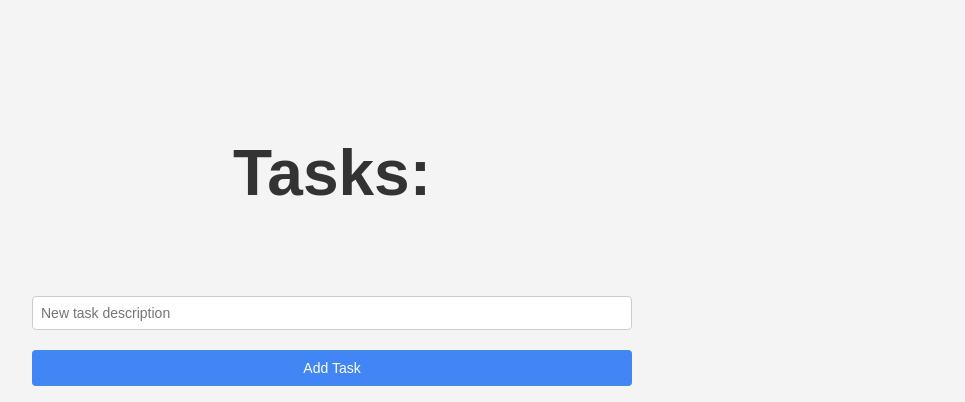
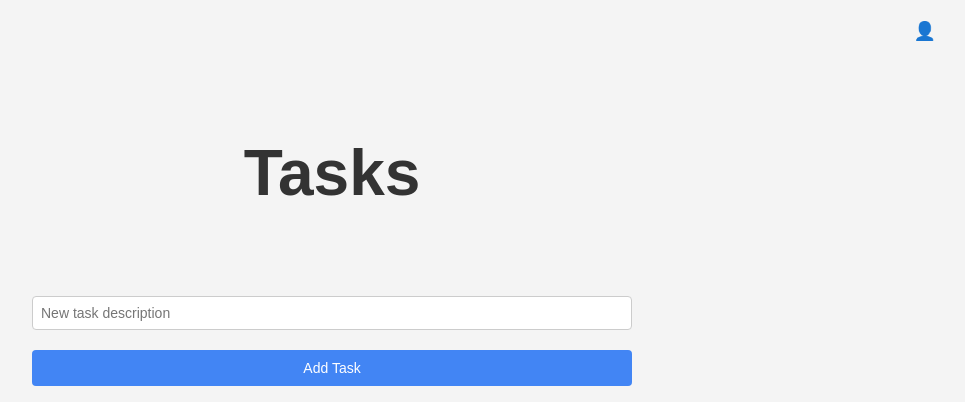
Before and after one commit to Akshaye-Sharma/task-manager, a Flask app: page /tasks in a window 1280 px wide. Shown: the top 402 px of the page, without its empty margins (308-1273 px from the left). Run offline with Flask 3, Linux system fonts and the light colour scheme.

Commit message:
Added username icon and updated README.md. Simplified auth.js

```diff
--- a/app/managers/user_manager.py
+++ b/app/managers/user_manager.py
@@ -25,7 +25,7 @@
             self.conn.commit()
         except psycopg2.IntegrityError:
             self.conn.rollback()
-            return jsonify({"error": "Username already exists"}), 400
+            return jsonify({"message": "Username already exists"}), 400
 
         return jsonify({"message" : "User registered"}), 201
 
@@ -36,7 +36,7 @@
         password = data.get('password')
 
         if not username or not password:
-            return jsonify({"error": "Username and password are required"}), 400
+            return jsonify({"message": "Username and password are required"}), 400
 
         self.cursor.execute("SELECT id, password FROM users WHERE username = %s", (username,))
         user = self.cursor.fetchone()
@@ -45,4 +45,4 @@
             token = create_access_token(identity=str(user[0]))
             return jsonify(message = "Login successful", access_token=token)
 
-        return jsonify({"Failed": "Invalid credentials"}), 401
+        return jsonify({"message": "Invalid credentials"}), 401
--- a/static/style.css
+++ b/static/style.css
@@ -110,3 +110,19 @@
 .task-action button:hover {
   background-color: #357ae8;
 }
+
+#user-info {
+  position: absolute;
+  top: 20px;
+  right: 30px;
+  display: flex;
+  align-items: center;
+  gap: 6px;
+  font-size: 14px;
+  font-weight: 600;
+  color: #333;
+}
+
+.user-icon {
+  font-size: 18px;
+}
--- a/static/tasks.js
+++ b/static/tasks.js
@@ -1,5 +1,11 @@
 const token = localStorage.getItem("token");
 const displayMessage = document.getElementById("action-message");
+
+const nameIcon = document.getElementById("username-display");
+const username = localStorage.getItem("username");
+
+nameIcon.textContent = username;
+
 
 loadTasks();
 
@@ -134,6 +140,7 @@
 
     const data = await response.json();
     displayMessage.textContent = data.message;
+
     loadTasks();
 
   } catch (error) {
--- a/templates/tasks_page.html
+++ b/templates/tasks_page.html
@@ -6,7 +6,13 @@
   <link rel="stylesheet" href="{{ url_for('static', filename='style.css') }}">
 </head>
 <body>
-  <h1 class="main-header">Tasks:</h1>
+  <h1 class="main-header">Tasks</h1>
+
+  <div id="user-info">
+    <span class="user-icon">👤</span>
+    <span id="username-display">Guest</span>
+  </div>
+
   <ul id = "task-list"></ul>
 
     <div class="task-controls">
```
Also changed, not shown: static/auth.js (+24 -10 lines), README.md.
